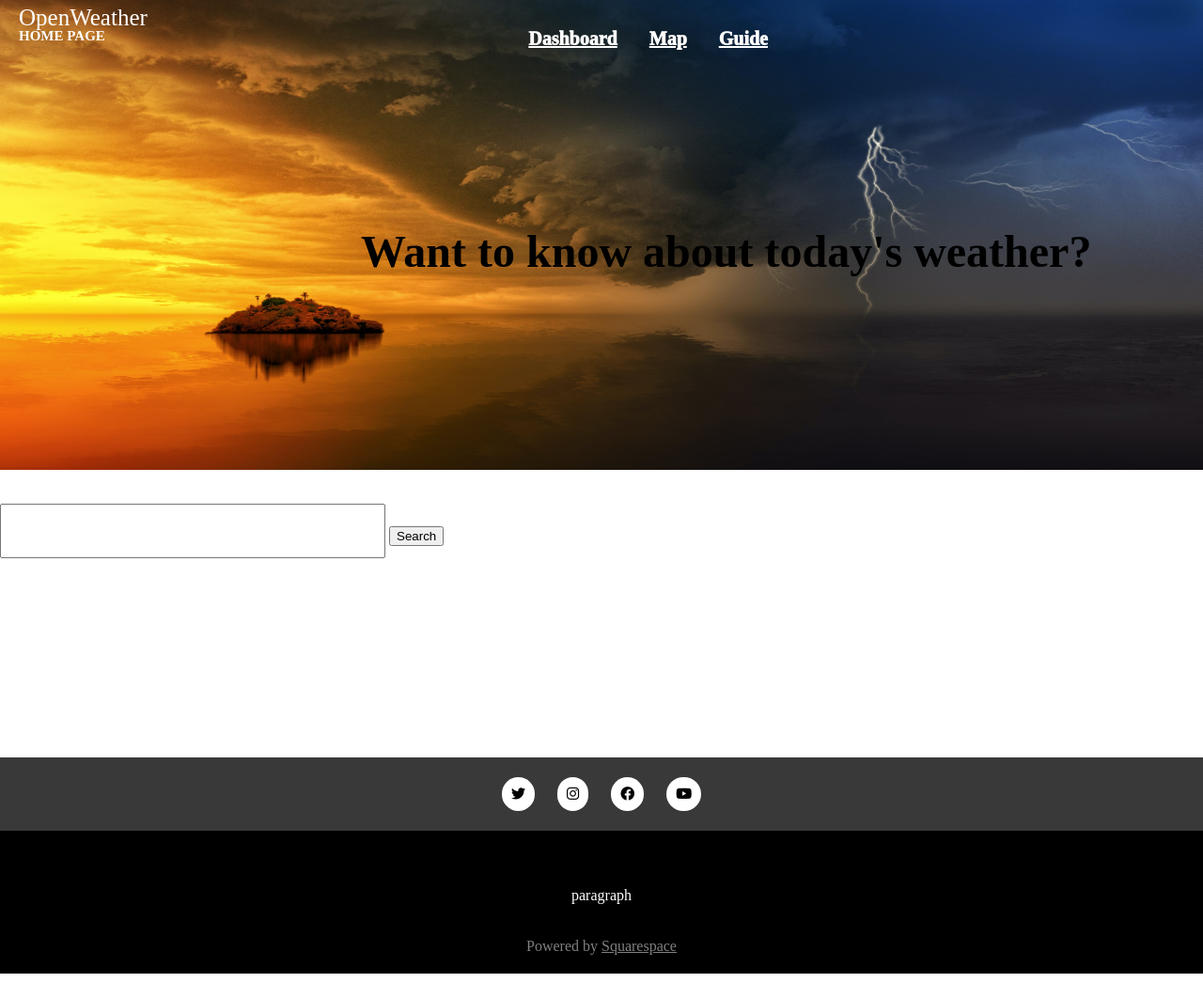
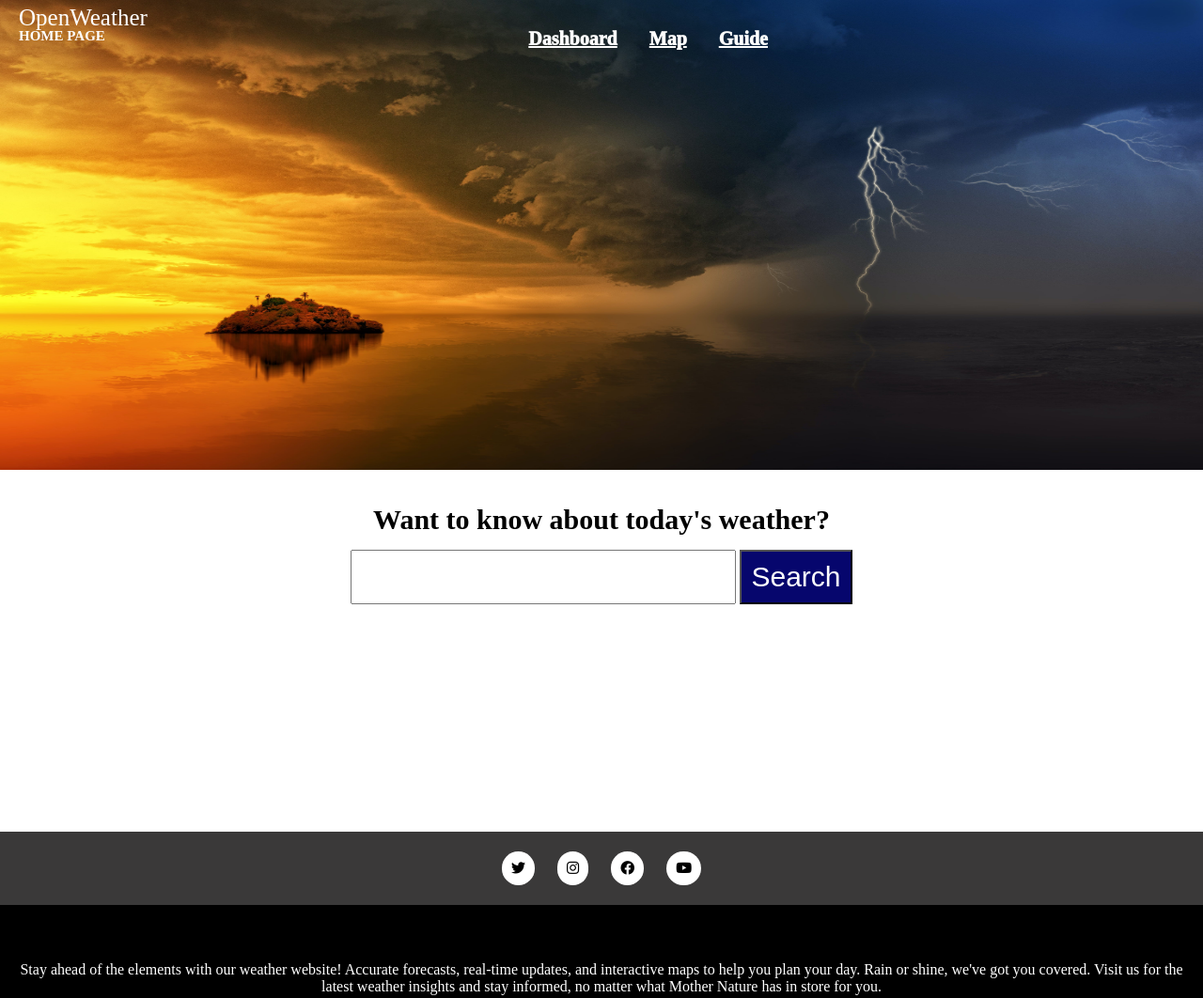
Before and after one commit to sumaiyaakternitu924/Mis455_FinalExam_2022350, a plain HTML site: page Index.html in a window 1280 px wide. Shown: the top 1062 px of the page at 94% size. Before the commit the page ends 1036 px from the top, so only its background shows below. Drawn offline with Linux system fonts and the light colour scheme.

Commit message:
Customize

```diff
--- a/Index.html
+++ b/Index.html
@@ -27,10 +27,12 @@
 
     </header> <br> <br>
     <h2><b>Want to know about today's weather?</b></h2>
+    <div id="searchsection">
+        <input type="text" id="searchBox">
+        <button id="btn" onclick="connect()">Search</button>
+    </div>
+    <div id='resultscontainer'></div>
 
-    <input type="text" id="searchBox">
-    <button id="btn" onclick="connect()">Search</button>
-    <div id='resultscontainer'></div>
 
     <footer>
 
@@ -43,7 +45,7 @@
 
         </div>
         <div class="footerending">
-            <p>paragraph</p><br> <br>
+            <p>Stay ahead of the elements with our weather website! Accurate forecasts, real-time updates, and interactive maps to help you plan your day. Rain or shine, we've got you covered. Visit us for the latest weather insights and stay informed, no matter what Mother Nature has in store for you.</p><br> <br>
             <span id="graycolor">Powered by <u>Squarespace</u></span>
         </div>
 
--- a/style.css
+++ b/style.css
@@ -48,12 +48,19 @@ h1{
     font-size: 15px;
 }
 h2{
-    position: absolute;
-    top: 30%;
-    left: 30%;
-    bottom: 10px;
-    font-size: 300%;
-    color: black;
+    text-align: center;
+    margin-bottom: 15px;
+    font-size: 30px;
+}
+#btn{
+    color: white;
+    background-color: rgb(6, 6, 109);
+    padding: 10px;
+    font-size: 30px;
+    margin-bottom: 30px;
+}
+#searchsection{
+    text-align: center;
 }
 
 input {
@@ -61,8 +68,8 @@ input {
     font-size: 30px;
 }
 
-button:hover {
-    background-color: #45a049;
+#btn:hover {
+    background-color: orangered;
 }
 
 #resultscontainer {
```
Also changed, not shown: script.js (+12 -12 lines).
